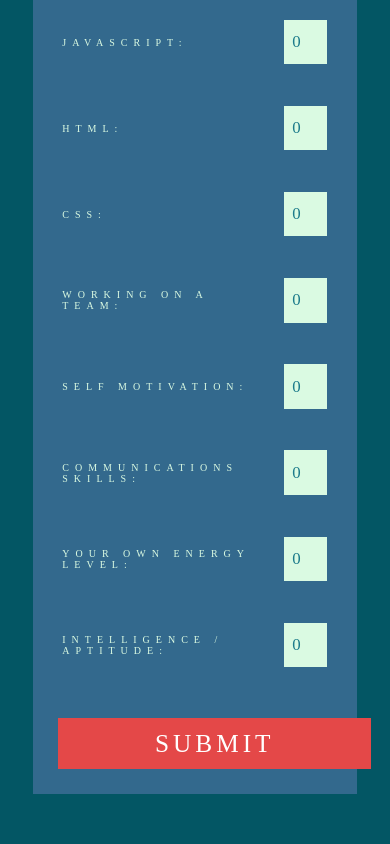
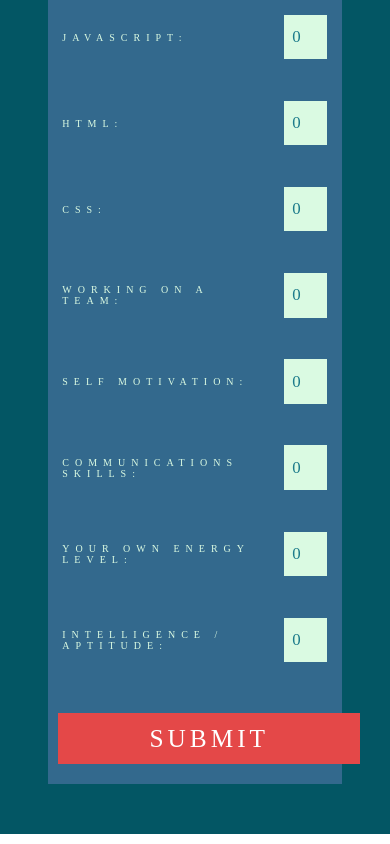
Before and after one commit to JesusGarcia23/CodingChallenge, a React (Create React App) app: page / in a window 390 px wide. Shown: the part 1073-1917 px from the top of the page. Built offline with nearby package versions, Linux system fonts and the light colour scheme; a web font is replaced by a local one.

Commit message:
add responsive design

```diff
--- a/src/App.css
+++ b/src/App.css
@@ -95,7 +95,7 @@ input[type=number]{
 }
 
 .the-form{
-  padding: 25px;
+  padding: 45px 20px;
   margin: 50px;
   width: 40vw;
   background-color: #33698d;
@@ -160,6 +160,7 @@ input[type=number]{
 
   .the-form{
     width: 90vw;
+    padding: 20px 10px;
   }
 
   .user-info input{
@@ -212,7 +213,7 @@ input[type=number]{
   font-size: 2vh;
 }
 .the-form button{
-  padding: 10px 35%;
+  padding: 10px 33%;
 font-size: 3vh;
 }
 }
```
